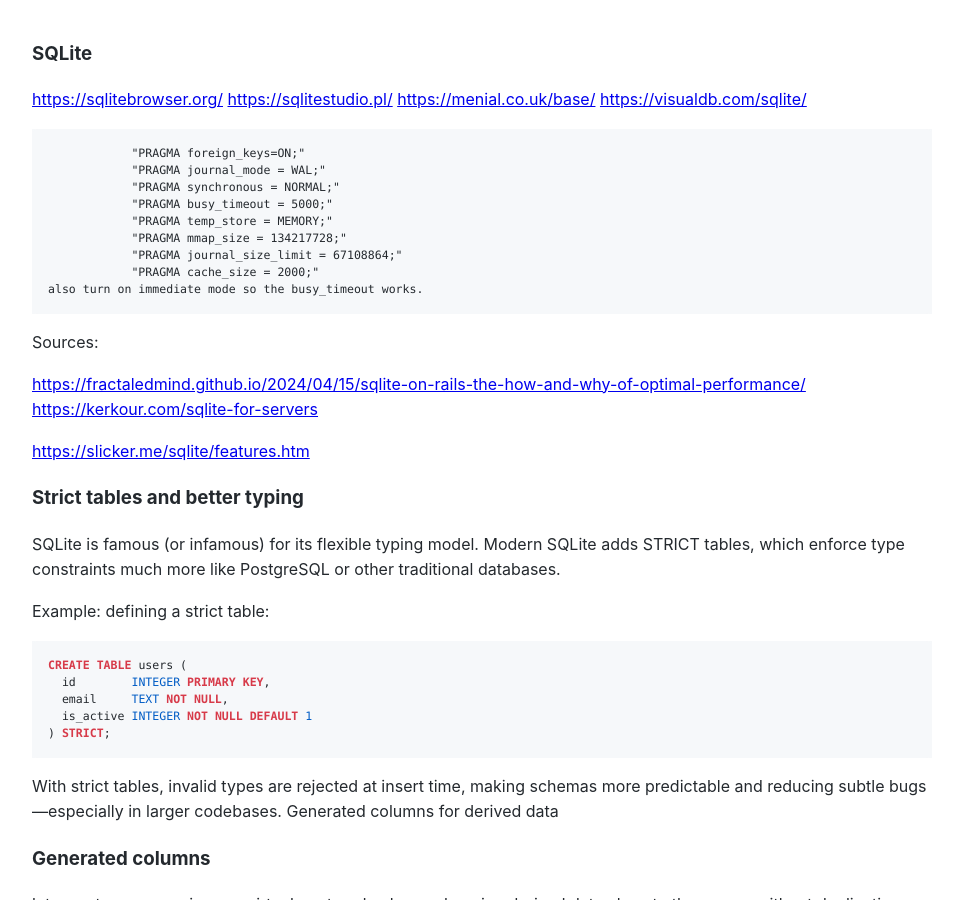
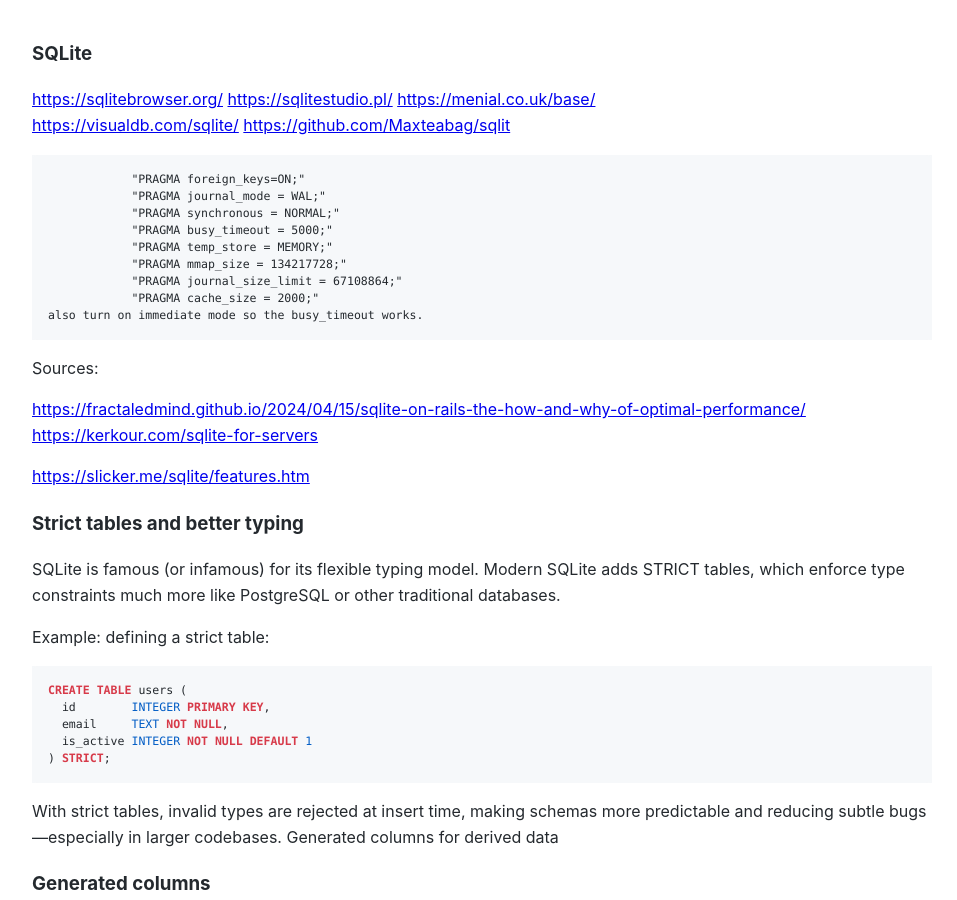
Before and after one commit to Michael-Lubinsky/michael-lubinsky.github.com, a Jekyll site: the page built from sqlite/sqlite.md, in a window 1280 px wide and 900 px high. Shown: the whole window, without its empty margins (158-1115 px from the left). Built offline with Jekyll 4.4.1, drawn with Linux system fonts in a browser that asks for light colours; our own code applies the rules of GitHub Pages for plain Markdown files.

Commit message:
Update sqlite.md

````diff
--- a/sqlite/sqlite.md
+++ b/sqlite/sqlite.md
@@ -1,6 +1,6 @@
 ### SQLite
 <https://sqlitebrowser.org/> <https://sqlitestudio.pl/> <https://menial.co.uk/base/>
-<https://visualdb.com/sqlite/>
+<https://visualdb.com/sqlite/>   <https://github.com/Maxteabag/sqlit>
 ```
             "PRAGMA foreign_keys=ON;"
             "PRAGMA journal_mode = WAL;"
````
